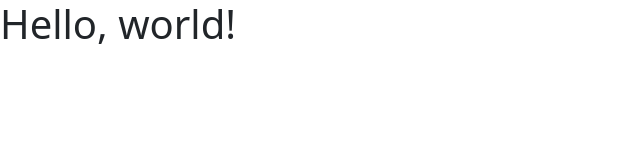
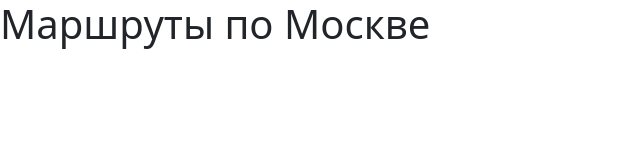
Before and after one commit to IlyasovDmVit/ILYASOV_DM_WEBTEH, a plain HTML site: page PROJECT/index.html in a window 1280 px wide. Shown: the whole page, without its empty margins (0-640 px from the left). Drawn offline with nearby package versions, Linux system fonts and the light colour scheme.

Commit message:
First commit

```diff
--- a/PROJECT/index.html
+++ b/PROJECT/index.html
@@ -7,7 +7,7 @@
     <link href="https://cdn.jsdelivr.net/npm/bootstrap@5.3.2/dist/css/bootstrap.min.css" rel="stylesheet" integrity="sha384-T3c6CoIi6uLrA9TneNEoa7RxnatzjcDSCmG1MXxSR1GAsXEV/Dwwykc2MPK8M2HN" crossorigin="anonymous">
   </head>
   <body>
-    <h1>Hello, world!</h1>
+    <h1>Маршруты по Москве</h1>
     <script src="https://cdn.jsdelivr.net/npm/bootstrap@5.3.2/dist/js/bootstrap.bundle.min.js" integrity="sha384-C6RzsynM9kWDrMNeT87bh95OGNyZPhcTNXj1NW7RuBCsyN/o0jlpcV8Qyq46cDfL" crossorigin="anonymous"></script>
   </body>
 </html>
```
